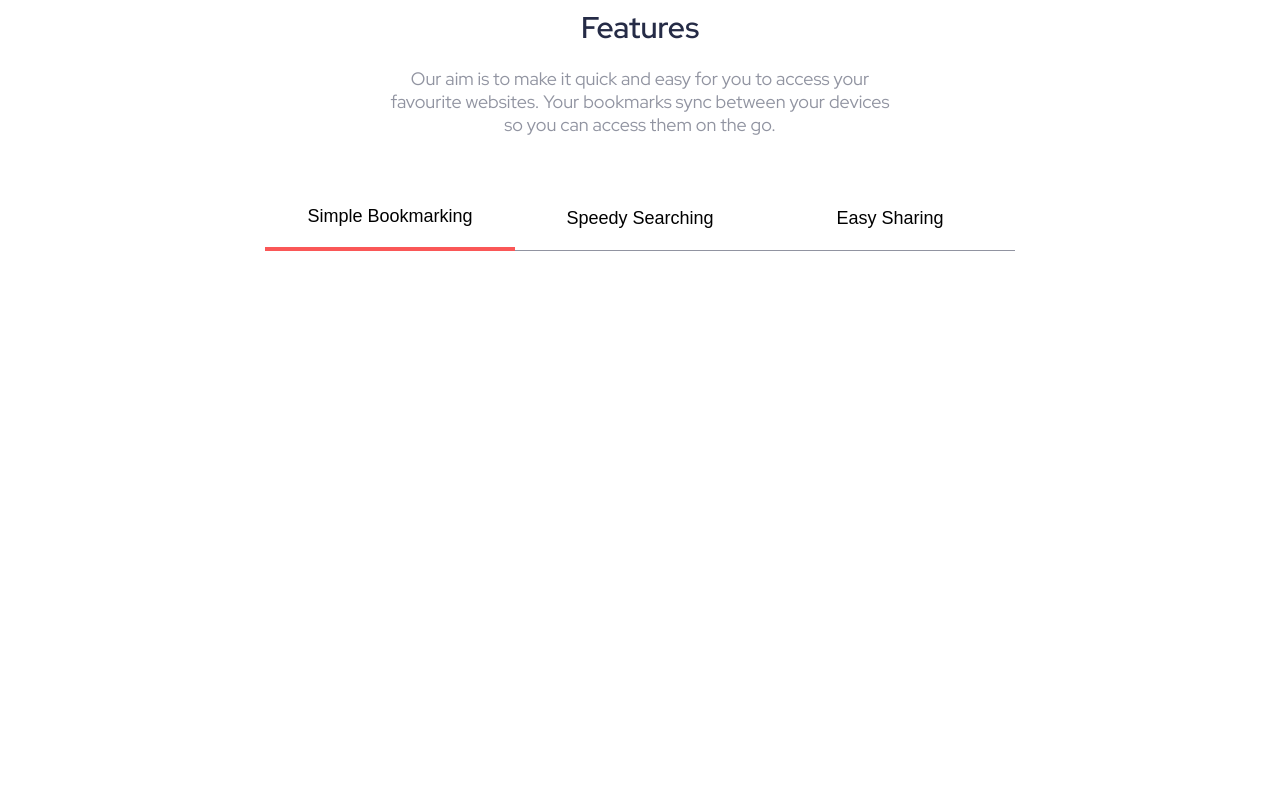
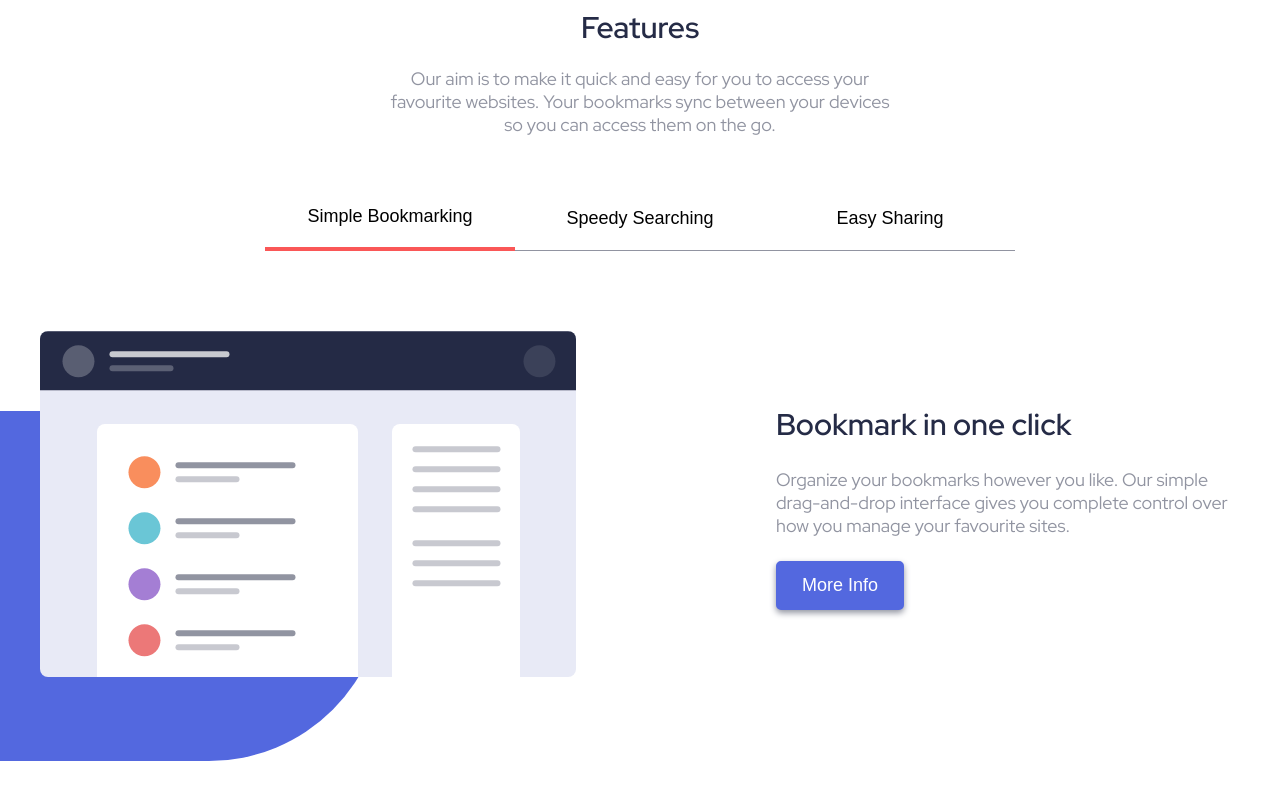
Before and after one commit to almamarie/bookmark-landing-page, a React (Create React App) app: page / in a window 1280 px wide. Shown: the part 704-1504 px from the top of the page. Before the commit the page ends 1155 px from the top, so only its background shows below. Built offline with nearby package versions, Linux system fonts and the light colour scheme.

Commit message:
Completed features section

```diff
--- a/src/components/features/Features.jsx
+++ b/src/components/features/Features.jsx
@@ -1,8 +1,30 @@
 import React, { useState } from "react";
 import styles from "./Features.module.css";
+import SimpleBookmarkingImg from "../../resources/images/illustration-features-tab-1.svg";
+import SpeedySearchingImg from "../../resources/images/illustration-features-tab-2.svg";
+import EasySharingImg from "../../resources/images/illustration-features-tab-3.svg";
 
 const Features = () => {
   const [currentTab, setCurrentTab] = useState("simple bookmarking");
+  const data = {
+    "simple bookmarking": {
+      title: "Bookmark in one click",
+      img: SimpleBookmarkingImg,
+      text: "Organize your bookmarks however you like. Our simple drag-and-drop interface gives you complete control over how you manage your favourite sites.",
+    },
+
+    "speedy searching": {
+      title: "Intelligent search",
+      img: SpeedySearchingImg,
+      text: "  Our powerful search feature will help you find saved sites in no time at all. No need to trawl through all of your bookmarks.",
+    },
+
+    "easy sharing": {
+      title: "Share your bookmarks",
+      img: EasySharingImg,
+      text: "Easily share your bookmarks and collections with others. Create a shareable link that you can send at the click of a button.",
+    },
+  };
   return (
     <section id="features" className={styles.section}>
       <header className={styles.header}>
@@ -44,6 +66,27 @@ const Features = () => {
             Easy Sharing
           </button>
         </nav>
+
+        <div className={styles.hero}>
+          <div className={styles["illustrator"]}>
+            <img
+              className={styles.img}
+              src={data[currentTab].img}
+              alt="Illustration design"
+            />
+
+            <div className={styles["box"]}></div>
+          </div>
+          <div className={styles.text}>
+            <h2>{data[currentTab].title}</h2>
+            <p>{data[currentTab].text}</p>
+            <div className={styles.buttons}>
+              <button type="text" className={styles["btn--google"]}>
+                More Info
+              </button>
+            </div>
+          </div>
+        </div>
       </div>
     </section>
   );
--- a/src/components/features/Features.module.css
+++ b/src/components/features/Features.module.css
@@ -50,3 +50,75 @@ margin: 5rem 0 20rem 0;
 .active-tab{
     border-bottom: .4rem solid var(--color-primary-red);
 }
+
+
+
+/* ================================================================================================================================= */
+
+.hero{
+    margin-top: 8rem;
+    display: grid;
+    grid-template-columns: 1fr 1fr;
+    gap: 20rem;
+    align-items: center;
+}
+
+.text *:not(:first-child){
+    margin-top: 2.4rem;
+}
+
+.text p{
+    font-size: 1.8rem;
+}
+
+.buttons button{
+    padding: 1.2rem 2.4rem;
+    margin-right: 2.4rem;
+    border-radius: var(--default-border-radius);
+
+    font-weight: 500;
+
+    box-shadow: 0 .3rem .6rem var(--color-grayish-blue);
+
+    cursor: pointer;
+}
+
+.btn--google{
+    background-color: var(--color-primary-blue);
+    color: var(--color-white);
+    border: .2rem solid var(--color-primary-blue);
+}
+
+.btn--google:hover{
+    background-color: transparent;
+    color: var(--color-primary-blue);
+}
+
+.btn--firefox{
+    background-color: hwb(229 95% 1%);
+    color: var(--color-dark-blue);
+    border: .2rem solid hwb(229 95% 1%);
+}
+
+.btn--firefox:hover{
+    border: .2rem solid var(--color-dark-blue);
+    background-color: transparent;
+}
+
+.illustrator{
+    position: relative;
+}
+
+.box{
+    width: 50rem;
+    height:35rem;
+    background-color: var(--color-primary-blue);
+
+    border-radius: 0 25rem 25rem 0;
+
+    position: absolute;
+    left: -15.6rem;
+    top: 8rem;
+    z-index: -1;
+}
+/* ================================================================================================================================== */
```
Also changed, not shown: src/components/features/SimpleBooking.jsx (deleted, +0 -7 lines), src/components/features/SimpleBookmarking.jsx (added, +7 -0 lines), src/components/features/SimpleBooking.module.css (deleted), src/components/features/SimpleBookmarking.module.css (added).
